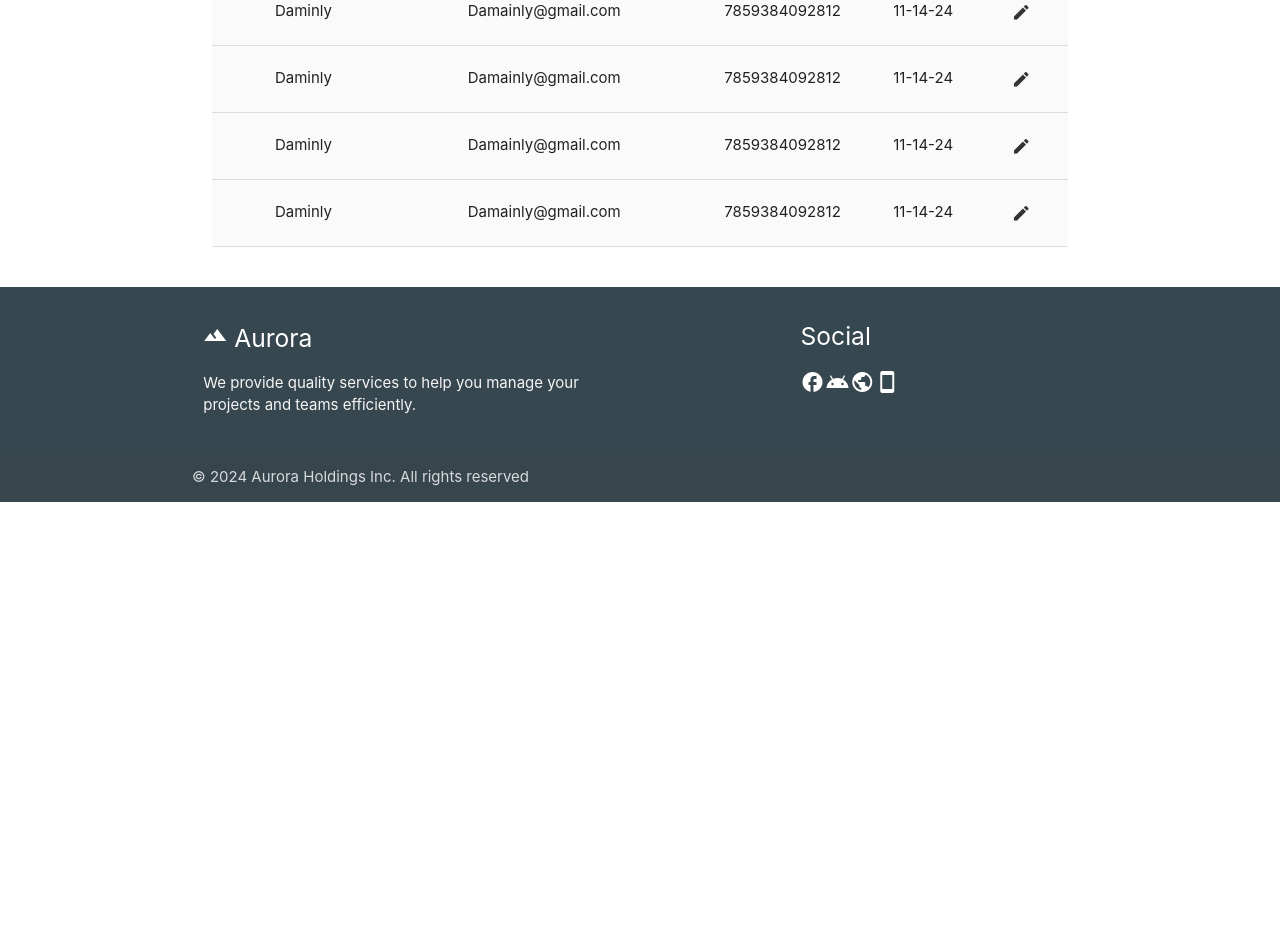
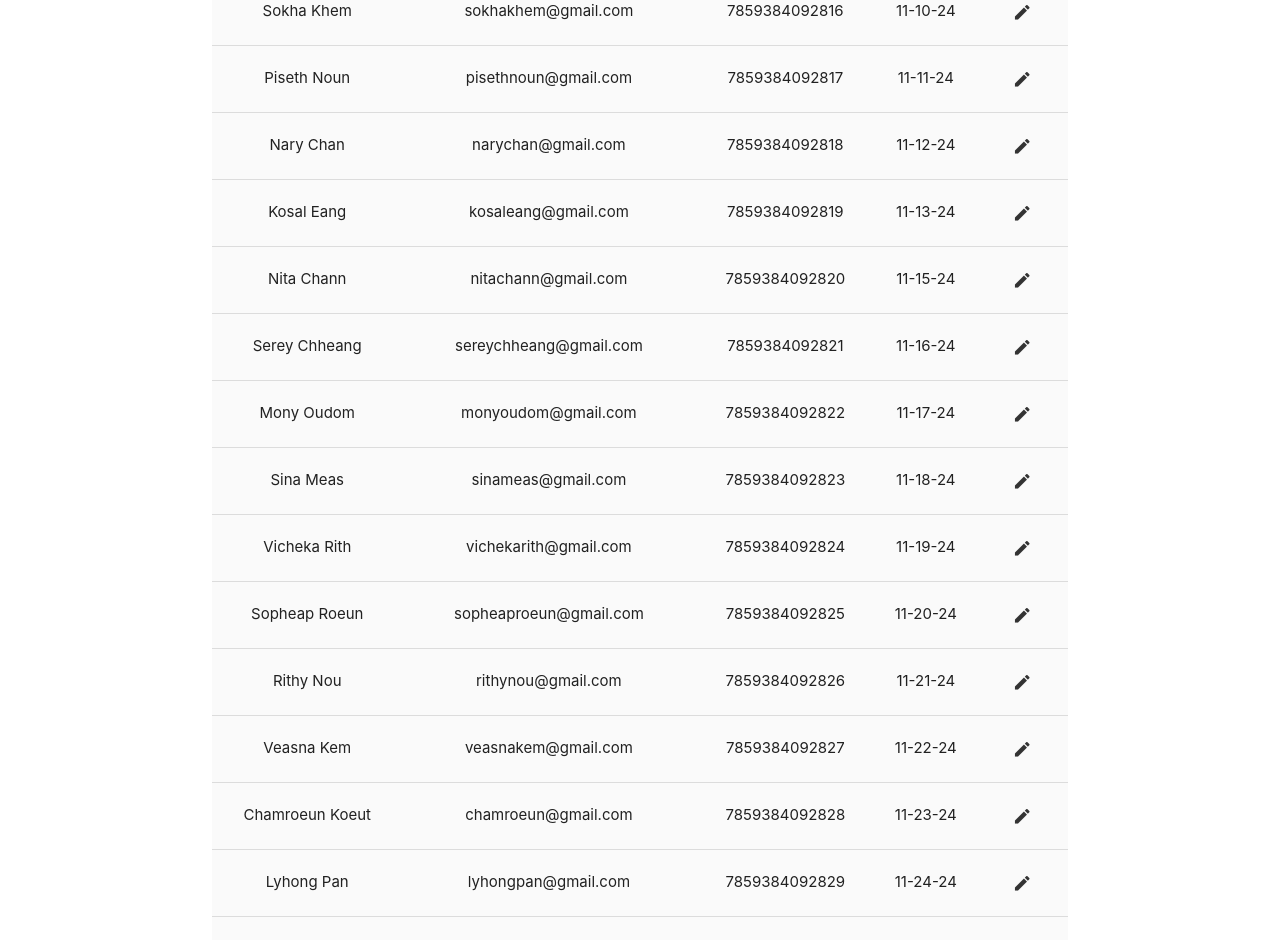
Before and after one commit to damianleng/hotel-booking-web-app, an Angular app in the folder client/: page /admin in a window 1280 px wide. Shown: the part 1060-2000 px from the top of the page. Before the commit the page ends 1562 px from the top, so only its background shows below. Built offline with nearby package versions, Linux system fonts and the light colour scheme; sample sign-in values are in the browser's storage.

Commit message:
need fixing edit user information

```diff
--- a/client/src/app/pages/admin-dash/admin-dash.component.css
+++ b/client/src/app/pages/admin-dash/admin-dash.component.css
@@ -163,13 +163,14 @@
 
 .edit-form label {
   font-size: 14px;
-  display: block;
-  margin-bottom: 5px;
+  display: flex;
+  margin-top: -30px;
 }
 
 .edit-form input {
   width: 100%;
   padding: 8px;
+  /* margin-top: 5px; */
   font-size: 14px;
   border: 1px solid #ccc;
   border-radius: 4px;
@@ -190,6 +191,11 @@
 .edit-card {
   position: relative;
   z-index: 1001; /* Ensure the card is above the overlay */
+}
+
+.input-field>label:not(.label-icon).active {
+  transform: translateY(10px) scale(0.8);
+  transform-origin: 0 0;
 }
 
 /* Card and User Information Styling */
--- a/client/src/app/pages/admin-dash/admin-dash.component.html
+++ b/client/src/app/pages/admin-dash/admin-dash.component.html
@@ -84,7 +84,7 @@
           </td>
           <td>{{ user.email }}</td>
           <td>{{ user.phone }}</td>
-          <td>{{ user.date }}</td>
+          <td>{{ user.date}}</td>
           <td>
             <button class="btn-flat" (click)="toggleEditForm(i)">
               <i class="material-icons">edit</i>
@@ -107,7 +107,7 @@
       <div class="edit-form">
         <div class="input-field">
           <label for="name">Username</label>
-          <input type="text" [(ngModel)]="selectedUser.name" id="name" />
+          <input type="text" [(ngModel)]="selectedUser.name" id="name" readonly />
         </div>
         <div class="input-field">
           <label for="email">Email</label>
@@ -121,9 +121,29 @@
           <label for="room">Room</label>
           <input type="text" [(ngModel)]="selectedUser.room" id="room" />
         </div>
+        <div class="input-field">
+          <label for="date">Check-In</label>
+          <input type="text" [(ngModel)]="selectedUser.date" id="date" />
+        </div>
+        <div class="input-field">
+          <label for="datecheckout">Check-Out</label>
+          <input type="text" [(ngModel)]="selectedUser.datecheckout" id="Check-Out" />
+        </div>
         <button class="btn blue-grey save-btn" (click)="saveUser()">Save</button>
       </div>
     </div>
   </div>
 </div>
 </div>
+
+
+
+<style>
+
+
+.model-container {
+  opacity: 0.1;
+}
+
+
+</style>
--- a/client/src/app/pages/admin-dash/admin-dash.component.ts
+++ b/client/src/app/pages/admin-dash/admin-dash.component.ts
@@ -15,15 +15,28 @@ export class AdminDashComponent implements OnInit {
   // roomNeedCleaningPercentage: number = 60;
 
   users = [
-    { id: 1, name: 'Puthika Hok', email: 'puthika@gmail.com', phone: '7859384092812', showEmail: false, image: 'assets/images/user1.png', room: 'Room 101', date: '11-09-24' },
-    { id: 2, name: 'Son Sophak Otra', email: 'sonsopheakotra@gmail.com', phone: '7859384092812', showEmail: false, image: 'assets/images/son.png', room: 'Room 102', date: '11-08-24' },
-    { id: 3, name: 'Srey Vath', email: 'CheySreyVath@gmail.com', phone: '7859384092812', showEmail: false, image: 'assets/images/srey.png', room: 'Room 103', date: '11-08-24' },
-    { id: 4, name: 'Daminly', email: 'Damainly@gmail.com', phone: '7859384092812', showEmail: false, image: 'assets/images/daminly.png', room: 'Room 104', date: '11-14-24' },
-    { id: 5, name: 'Daminly', email: 'Damainly@gmail.com', phone: '7859384092812', showEmail: false, image: 'assets/images/daminly.png', room: 'Room 104', date: '11-14-24' },
-    { id: 6, name: 'Daminly', email: 'Damainly@gmail.com', phone: '7859384092812', showEmail: false, image: 'assets/images/daminly.png', room: 'Room 104', date: '11-14-24' },
-    { id: 7, name: 'Daminly', email: 'Damainly@gmail.com', phone: '7859384092812', showEmail: false, image: 'assets/images/daminly.png', room: 'Room 104', date: '11-14-24' },
-    { id: 8, name: 'Daminly', email: 'Damainly@gmail.com', phone: '7859384092812', showEmail: false, image: 'assets/images/daminly.png', room: 'Room 104', date: '11-14-24' },
+    { id: 1, name: 'Puthika Hok', email: 'puthika@gmail.com', phone: '7859384092812', showEmail: false, image: 'assets/images/user1.png', room: 'Room 101', date: '11-09-24', datecheckout: '11-10-24' },
+    { id: 2, name: 'Son Sophak Otra', email: 'sonsopheakotra@gmail.com', phone: '7859384092813', showEmail: false, image: 'assets/images/son.png', room: 'Room 102', date: '11-08-24',datecheckout: '11-10-24' },
+    { id: 3, name: 'Srey Vath', email: 'CheySreyVath@gmail.com', phone: '7859384092814', showEmail: false, image: 'assets/images/srey.png', room: 'Room 103', date: '11-08-24',datecheckout: '11-10-24' },
+    { id: 4, name: 'Daminly', email: 'Daminly@gmail.com', phone: '7859384092815', showEmail: false, image: 'assets/images/daminly.png', room: 'Room 104', date: '11-14-24',datecheckout: '11-10-24' },
+    { id: 5, name: 'Sokha Khem', email: 'sokhakhem@gmail.com', phone: '7859384092816', showEmail: false, image: 'assets/images/user5.png', room: 'Room 105', date: '11-10-24',datecheckout: '11-10-24' },
+    { id: 6, name: 'Piseth Noun', email: 'pisethnoun@gmail.com', phone: '7859384092817', showEmail: false, image: 'assets/images/user6.png', room: 'Room 106', date: '11-11-24' },
+    { id: 7, name: 'Nary Chan', email: 'narychan@gmail.com', phone: '7859384092818', showEmail: false, image: 'assets/images/user7.png', room: 'Room 107', date: '11-12-24' },
+    { id: 8, name: 'Kosal Eang', email: 'kosaleang@gmail.com', phone: '7859384092819', showEmail: false, image: 'assets/images/user8.png', room: 'Room 108', date: '11-13-24' },
+    { id: 9, name: 'Nita Chann', email: 'nitachann@gmail.com', phone: '7859384092820', showEmail: false, image: 'assets/images/user9.png', room: 'Room 109', date: '11-15-24' },
+    { id: 10, name: 'Serey Chheang', email: 'sereychheang@gmail.com', phone: '7859384092821', showEmail: false, image: 'assets/images/user10.png', room: 'Room 110', date: '11-16-24' },
+    { id: 11, name: 'Mony Oudom', email: 'monyoudom@gmail.com', phone: '7859384092822', showEmail: false, image: 'assets/images/user11.png', room: 'Room 111', date: '11-17-24' },
+    { id: 12, name: 'Sina Meas', email: 'sinameas@gmail.com', phone: '7859384092823', showEmail: false, image: 'assets/images/user12.png', room: 'Room 112', date: '11-18-24' },
+    { id: 13, name: 'Vicheka Rith', email: 'vichekarith@gmail.com', phone: '7859384092824', showEmail: false, image: 'assets/images/user13.png', room: 'Room 113', date: '11-19-24' },
+    { id: 14, name: 'Sopheap Roeun', email: 'sopheaproeun@gmail.com', phone: '7859384092825', showEmail: false, image: 'assets/images/user14.png', room: 'Room 114', date: '11-20-24' },
+    { id: 15, name: 'Rithy Nou', email: 'rithynou@gmail.com', phone: '7859384092826', showEmail: false, image: 'assets/images/user15.png', room: 'Room 115', date: '11-21-24' },
+    { id: 16, name: 'Veasna Kem', email: 'veasnakem@gmail.com', phone: '7859384092827', showEmail: false, image: 'assets/images/user16.png', room: 'Room 116', date: '11-22-24' },
+    { id: 17, name: 'Chamroeun Koeut', email: 'chamroeun@gmail.com', phone: '7859384092828', showEmail: false, image: 'assets/images/user17.png', room: 'Room 117', date: '11-23-24' },
+    { id: 18, name: 'Lyhong Pan', email: 'lyhongpan@gmail.com', phone: '7859384092829', showEmail: false, image: 'assets/images/user18.png', room: 'Room 118', date: '11-24-24' },
+    { id: 19, name: 'Kosal Hout', email: 'kosalhout@gmail.com', phone: '7859384092830', showEmail: false, image: 'assets/images/user19.png', room: 'Room 119', date: '11-25-24' },
+    { id: 20, name: 'Theavy Meun', email: 'theavymeun@gmail.com', phone: '7859384092831', showEmail: false, image: 'assets/images/user20.png', room: 'Room 120', date: '11-26-24' }
   ];
+
 
   searchQuery: string = '';
 
```
